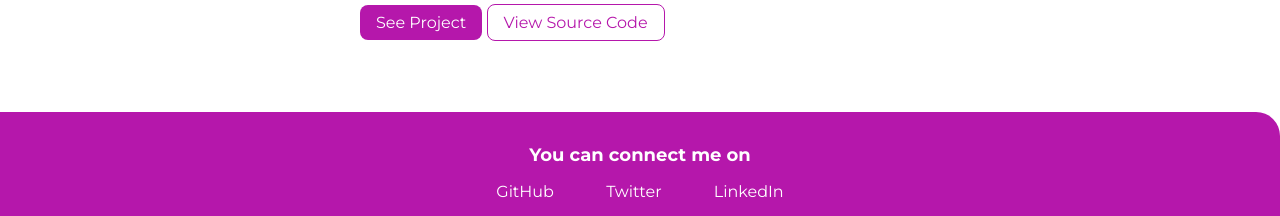
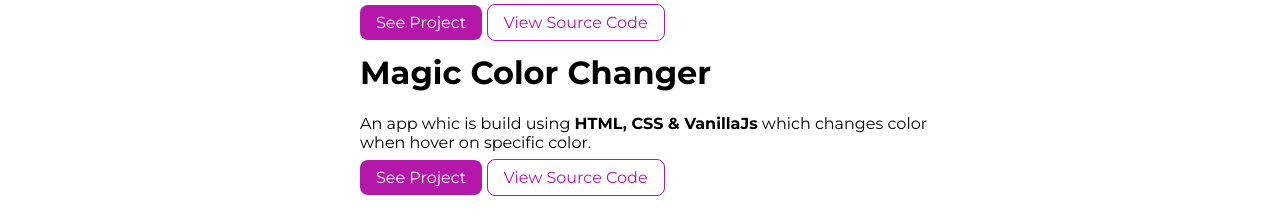
Before and after one commit to AnujaDeshmukh1/my-portfolio, a plain HTML site: page projects.html in a window 1280 px wide. Shown: the part 736-952 px from the top of the page. Drawn offline with Linux system fonts and the light colour scheme.

Commit message:
new project added

```diff
--- a/projects.html
+++ b/projects.html
@@ -60,6 +60,16 @@
                 <a class="link link-secondary" href="https://github.com/AnujaDeshmukh1/banana-talk">View Source Code</a>
             </div>
         </li>
+        <li>
+            <div class="container container-center">
+                <h1>Magic Color Changer</h1>
+                <p>An app whic is build using <strong>HTML, CSS & VanillaJs</strong>
+                which changes color when hover on specific color. </p>
+
+                <a class="link link-primary" href="https://colormagic.netlify.app">See Project</a>
+                <a class="link link-secondary" href="https://github.com/AnujaDeshmukh1/magic-colr-changer">View Source Code</a>
+            </div>
+        </li>
     </ul>
 
 
```
